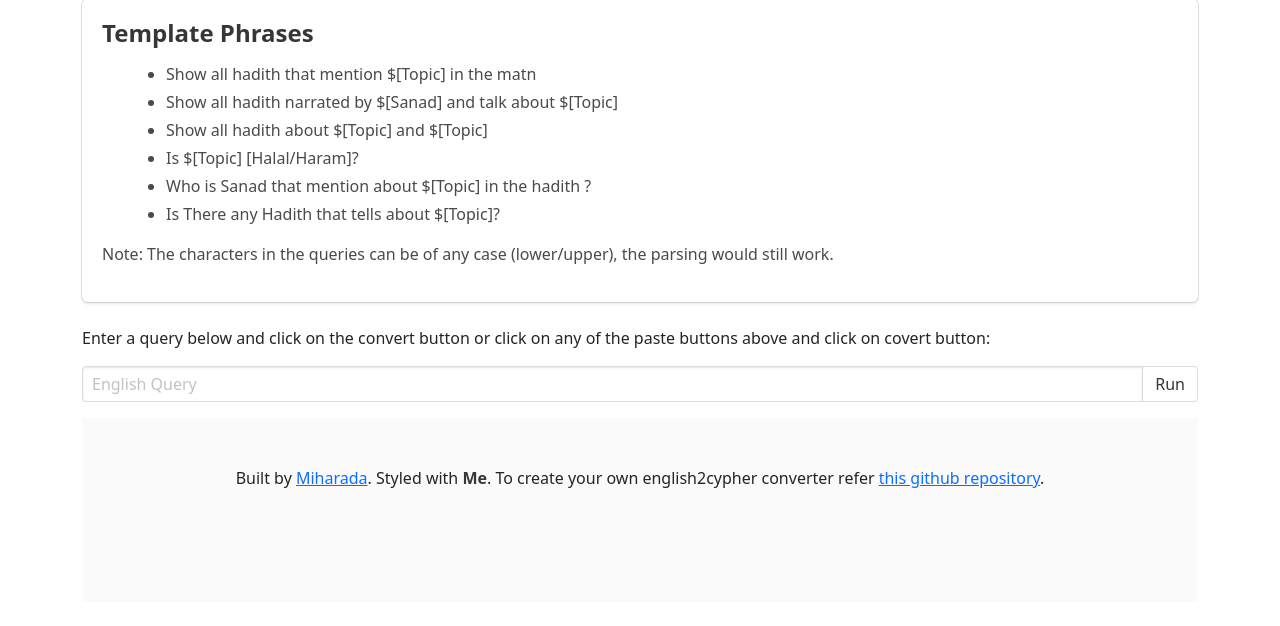
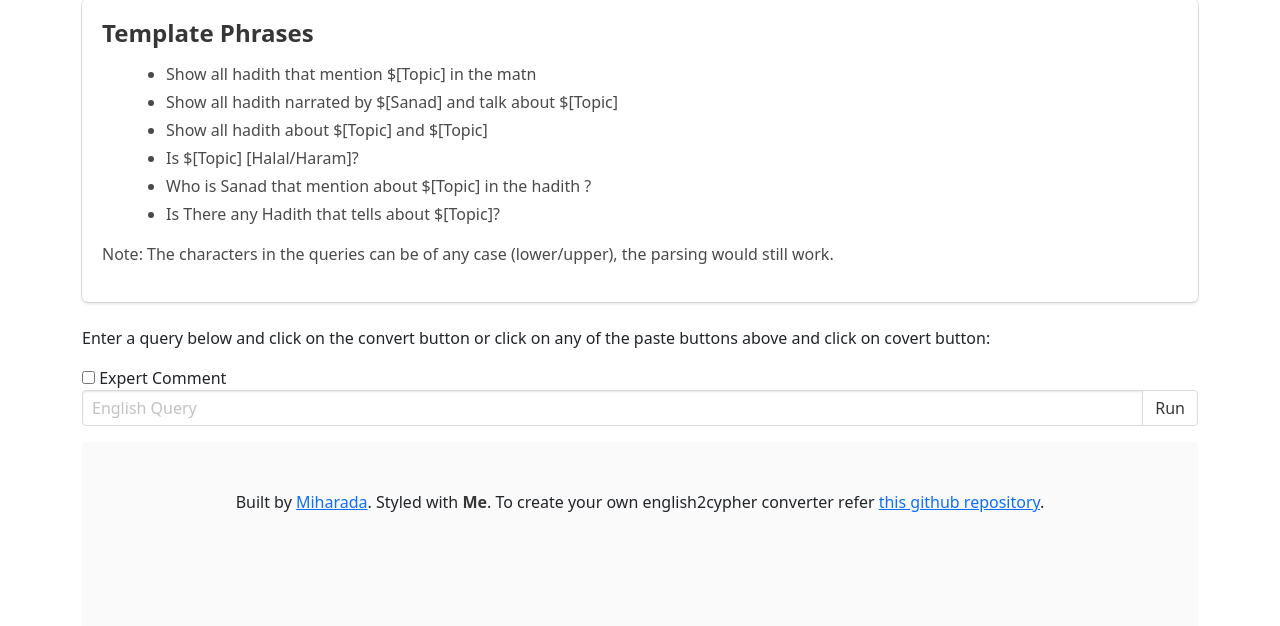
Before and after one commit to Miharada/QA-Hadith-Neo4j, a Flask app: page / in a window 1280 px wide. Shown: the part 213-839 px from the top of the page. Before the commit the page ends 701 px from the top, so only its background shows below. Run offline with Flask 2, Linux system fonts and the light colour scheme; some libraries are stand-ins or nearby versions.

Commit message:
Add files via upload

```diff
--- a/templates/QA_Hadith.html
+++ b/templates/QA_Hadith.html
@@ -71,8 +71,12 @@
 
 <p>Enter a query below and click on the convert button or click on any of the paste buttons above and click on covert button:</p>
 <form method="POST" action=""{{ url_for('generateHadith') }}"">
+  <input type="checkbox" id="checkpendapat" name="checkpendapat" value="True">
+  <label for="checkpendapat">Expert Comment</label><br>
   <div class="field has-addons">
     <p class="control is-expanded">
+      <!-- <input type="checkbox" id="checkpendapat" name="checkpendapat" value="True">
+      <label for="checkpendapat">Expert Comment</label><br> -->
     <input class="input" type="text" placeholder="English Query" name="statement" value="{{statement}}" data-multiple>
     </p>
     <p class="control">
@@ -99,7 +103,7 @@
     $('#a_nice_table').DataTable({
       pageLength:5,
       lengthMenu:[[5, 10, 20, -1], [5, 10, 20, 'All']],
-      order : [[ 0, "desc" ]]
+      order : [[ 0, "asc" ]]
     });
 });
 </script>
```
